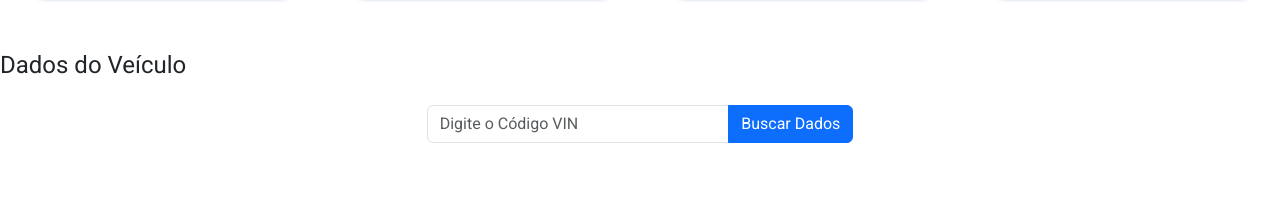
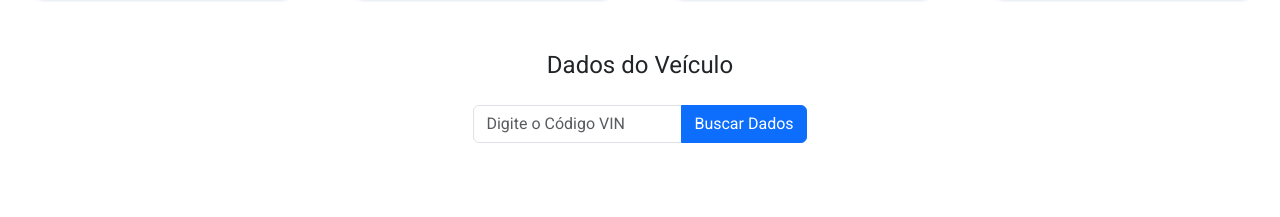
Before and after one commit to LeonamAS/ProjetoAngular, an Angular app: page /dashboard in a window 1280 px wide. Shown: the part 309-526 px from the top of the page. Built offline with nearby package versions, Linux system fonts and the light colour scheme; no server answers.

Commit message:
CSS busca vin

```diff
--- a/src/app/dashboard/dashboard.component.css
+++ b/src/app/dashboard/dashboard.component.css
@@ -60,6 +60,10 @@ label {
     padding: 20px;
 }
 
+.imagem img {
+    height: 90%;
+}
+
 .busca-vin{
     text-align: center;
 }
@@ -67,6 +71,11 @@ label {
 .busca {
     display: flex;
     justify-content: center;
+}
+
+.mensagem-erro {
+    justify-content: center;
+    margin: 5%;
 }
 
 @media only screen and (max-width: 992px) {
--- a/src/app/dashboard/dashboard.component.html
+++ b/src/app/dashboard/dashboard.component.html
@@ -52,10 +52,10 @@
             <img *ngIf="selectedVehicle" [src]="selectedVehicle.img">
         </div>
         <div>
-            <div class="d-flex flex-column">
+            <div class="d-flex flex-column busca-vin">
                 <h1 class="mb-4">Dados do Veículo</h1>
-                <div *ngIf="!vehicleData" class="busca">
-                    <div class="col-md-4">
+                <div class="busca">
+                    <div class="mb-4">
                         <div class="input-group">
                             <input type="text" class="form-control" placeholder="Digite o Código VIN"
                                 [(ngModel)]="vinInput" (keyup.enter)="getVehicleInfo()" />
@@ -65,11 +65,11 @@
                         </div>
                     </div>
                 </div>
-                <div *ngIf="errorMessage" class="alert alert-danger mt-3 w-50">
+                <div *ngIf="errorMessage" class="alert alert-danger mt-3 mb-4 mensagem-erro">
                     {{ errorMessage }}
                 </div>
             </div>
-            <div *ngIf="vehicleData" class="table-responsive">
+            <div *ngIf="vehicleData" class="table-responsive mb-4">
                 <table class="table table-bordered table-responsive fix-table-height">
                     <thead>
                         <tr class="table-primary">
```
